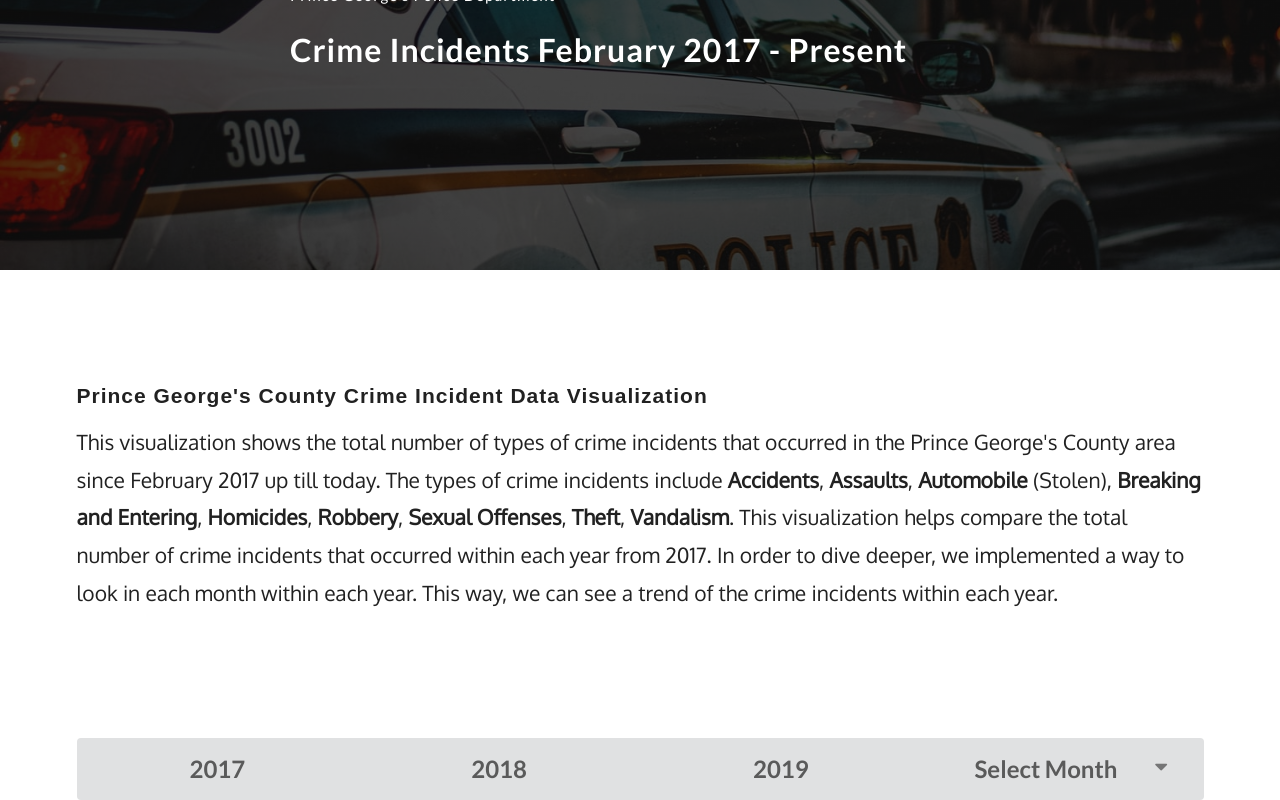
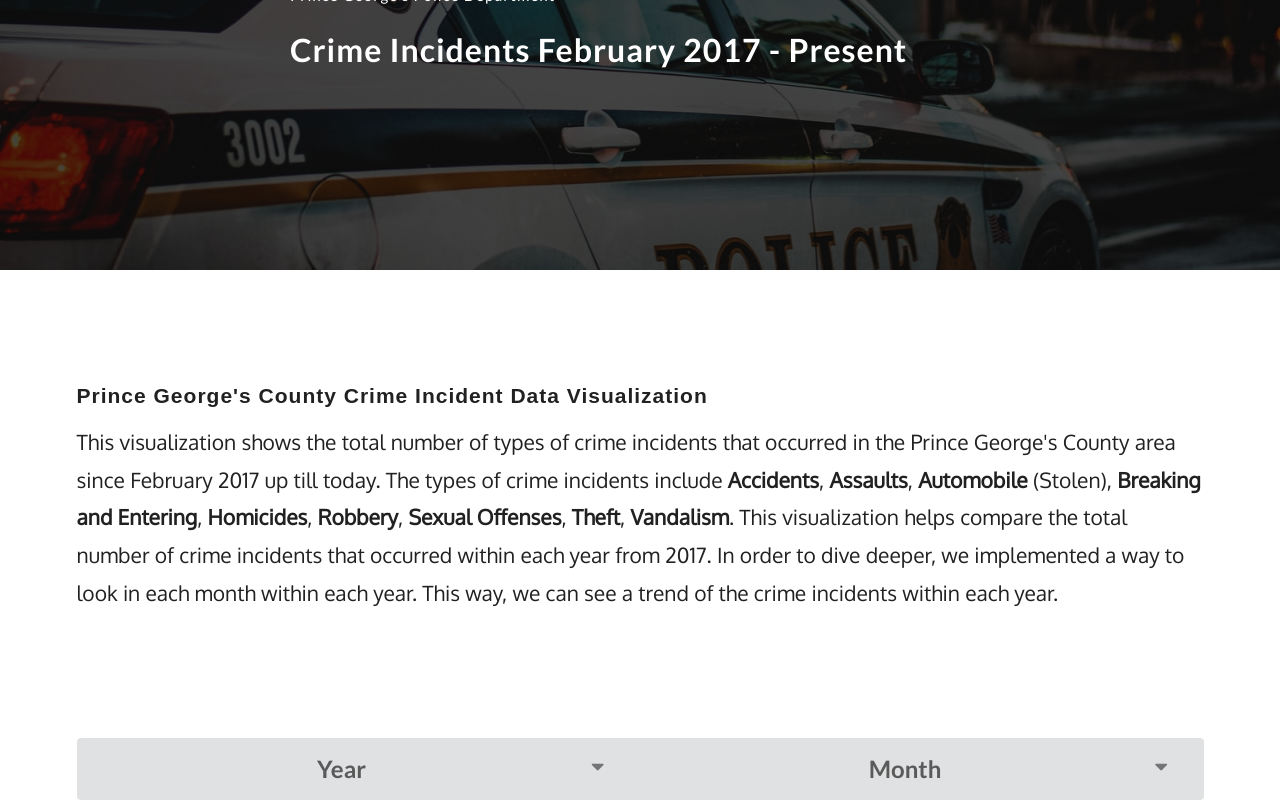
Before and after one commit to fchambergo/PG-Crime-Incidents, a React (Create React App) app in the folder client/: page / in a window 1280 px wide. Shown: the part 253-1053 px from the top of the page. Built offline with nearby package versions, Linux system fonts and the light colour scheme; no server answers; a web font is replaced by a local one.

Commit message:
Dropdown menu for years. Included 2020

```diff
--- a/client/src/components/Home.js
+++ b/client/src/components/Home.js
@@ -51,8 +51,14 @@ class Home extends React.Component{
             This way, we can see a trend of the crime incidents within each year.
           </p>
 
-          <div className="four ui buttons">
-            <button className="massive ui button paragraph" onClick={()=> {
+          <div className="two ui buttons">
+
+            {/*Years dropdown */}
+            <div className="fluid big ui simple dropdown button">
+              <div className="default text">Year</div>
+              <i className="dropdown icon"></i>
+              <div className="menu">
+                <div className="item" onClick={()=> {
                   this.setState({
                     year: "2017",
                     year_num: 117,
@@ -60,8 +66,8 @@ class Home extends React.Component{
                     month: "All"
                     });
                   this.toggleGraph();
-            }}>2017</button>
-            <button className="massive ui button paragraph" onClick={() => {
+                  }}>2017</div>
+                <div className="item" onClick={() => {
                   this.setState({
                     year: "2018",
                     year_num: 118,
@@ -69,8 +75,8 @@ class Home extends React.Component{
                     month: "All"
                     });
                   this.toggleGraph();
-            }}>2018</button>
-            <button className="massive ui button paragraph" onClick={() => {
+                  }}>2018</div>
+                <div className="item" onClick={() => {
                   this.setState({
                     year: "2019",
                     year_num: 119,
@@ -78,10 +84,21 @@ class Home extends React.Component{
                     month: "All"
                     });
                   this.toggleGraph();
-            }}>2019</button>
+                  }}>2019</div>
+                <div className="item" onClick={() => {
+                  this.setState({
+                    year: "2020",
+                    year_num: 120,
+                    month_num: 12,
+                    month: "All"
+                    });
+                  }}>2020</div>
+              </div>
+            </div>
 
+            {/*Months dropdown*/}
             <div class="fluid big ui simple dropdown button">
-            <div class="default text">Select Month</div>
+            <div class="default text">Month</div>
             <i class="dropdown icon"></i>
             <div class="menu">
 
@@ -177,11 +194,10 @@ class Home extends React.Component{
                 this.toggleGraph();
               }}>December</div>
           </div>
-
-        {/*Graph here*/}
-
           </div>
           </div>
+
+           {/*Graph*/}
                 { this.state.show && <Graph
                   json={this.state.data}
                   year={this.state.year}
@@ -190,7 +206,10 @@ class Home extends React.Component{
                   month_num={this.state.month_num}
                 /> }
           </div>
+
       </div>
+
+
     );
   }
 
```
Also changed, not shown: 1 other file (tests, documents, lock files or other folders). Lines whose indentation alone changed are shown as unchanged.
